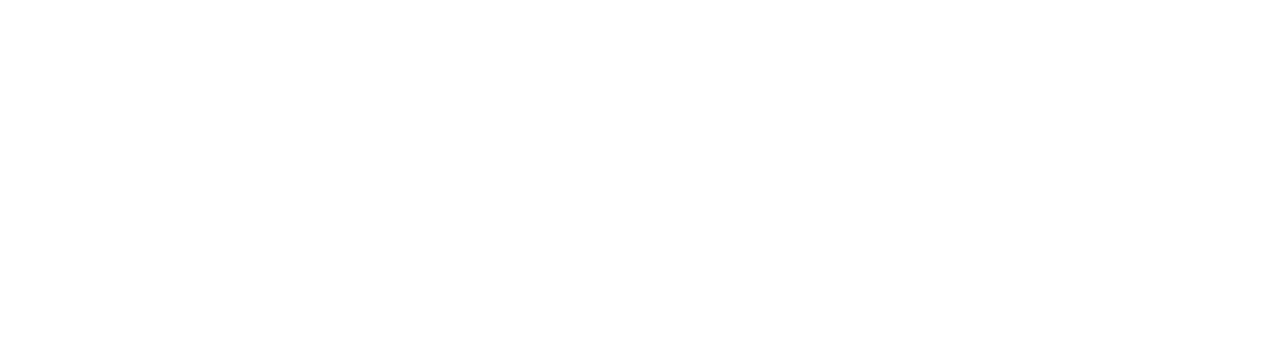
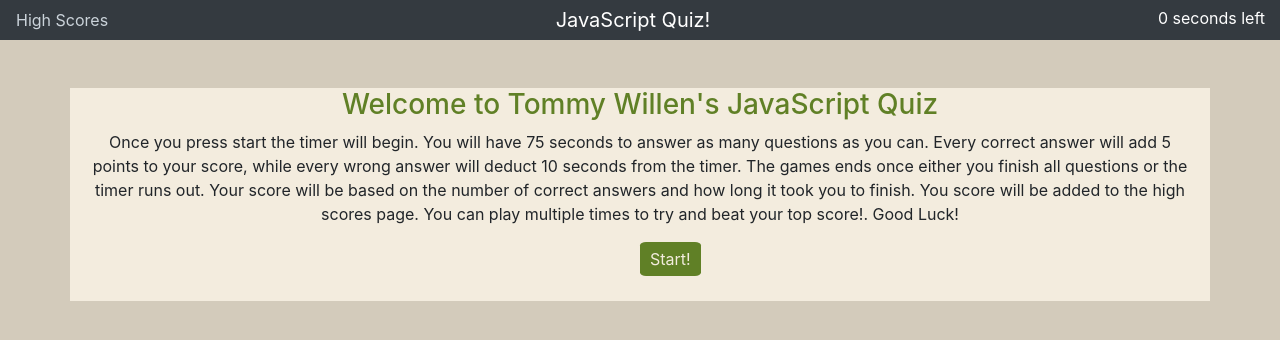
Before and after one commit to TommyWillen/Javascript-Quiz, a plain HTML site: page index.html in a window 1280 px wide. Shown: the top 340 px of the page. Drawn offline with nearby package versions, Linux system fonts and the light colour scheme.

Commit message:
created and styled the initial state for the game using js and bootstrap

```diff
--- a/assets/script.js
+++ b/assets/script.js
@@ -0,0 +1,35 @@
+let gameField = document.querySelector("#game-field");
+let timerValue = document.querySelector("#timer-value");
+
+const gameHead = document.createElement("h3");
+const gameDirections = document.createElement("p");
+const gameButton = document.createElement("button");
+let timerText = document.createElement("span");
+
+
+gameHead.textContent = "Welcome to Tommy Willen's JavaScript Quiz";
+gameDirections.textContent = "Once you press start the timer will begin. You will have 75 seconds to answer as many questions as you can. Every correct answer will add 5 points to your score, while every wrong answer will deduct 10 seconds from the timer. The games ends once either you finish all questions or the timer runs out. Your score will be based on the number of correct answers and how long it took you to finish. You score will be added to the high scores page. You can play multiple times to try and beat your top score!. Good Luck!";
+gameButton.textContent = "Start!";
+gameButton.setAttribute("class", "startBtn");
+gameField.appendChild(gameHead);
+gameField.appendChild(gameDirections);
+gameField.appendChild(gameButton);
+
+let timerTime = 0;
+
+timerText.setAttribute("class", "timer-text");
+timerValue.appendChild(timerText);
+timerText.textContent = timerTime + " seconds left";
+
+
+gameField.addEventListener("click", function(event){
+    var element = event.target;
+
+    if (element.matches("button") === true) {
+      gameStart();
+    }
+  });
+
+  function gameStart(){
+
+  }
--- a/assets/style.css
+++ b/assets/style.css
@@ -0,0 +1,52 @@
+header nav {
+    background-color: #22817d;
+    width: 100%;
+}
+
+h3 {
+    color: rgb(96, 128, 38);
+    text-align: center;
+}
+
+p {
+    text-align: center;
+}
+
+button {
+    background-color: rgb(96, 128, 38);
+    color: rgb(243, 236, 222);
+    border-radius: 10%;
+    border-width: 0;
+    padding: 5px 10px 5px 10px;
+}
+
+.startBtn{
+    left: 50%;
+    position: relative;
+    margin-bottom: 25px;
+}
+
+.timer-text {
+    float: right;
+    color: #fff;
+    padding-top: 6px;
+    padding-right: 15px;
+}
+
+button:hover {
+    background-color: #333a40;
+    color: #fff;
+}
+
+main {
+    width: 100%;
+    background-color: rgb(211, 203, 187);
+    padding-bottom: 100%;
+}
+main section div {
+    background-color: rgb(243, 236, 222);
+}
+.section {
+    padding-top: 60px;
+    margin-top: -60px;
+}
--- a/index.html
+++ b/index.html
@@ -1,15 +1,59 @@
 <!DOCTYPE html>
 <html lang="en">
-<head>
-    <meta charset="UTF-8">
-    <meta name="viewport" content="width=device-width, initial-scale=1.0">
+  <head>
+    <meta charset="UTF-8" />
+    <meta name="viewport" content="width=device-width, initial-scale=1.0" />
     <title>Document</title>
+    <link
+      rel="stylesheet"
+      href="https://stackpath.bootstrapcdn.com/bootstrap/4.5.2/css/bootstrap.min.css"
+      integrity="sha384-JcKb8q3iqJ61gNV9KGb8thSsNjpSL0n8PARn9HuZOnIxN0hoP+VmmDGMN5t9UJ0Z"
+      crossorigin="anonymous"
+    />
+    <link rel="stylesheet" href="./assets/style.css" />
+  </head>
+  <body>
+    <header>
+        <nav class="navbar-dark bg-dark">
+            <ul class="nav nav-fill">
+                <li class="nav-item active">
+                    <a class="nav-link float-left active text-light" href="highscore.html">High Scores</a>
+                </li>
+                <li>
+                    <a class="navbar-brand disabled" href="#">JavaScript Quiz!</a>
+                </li>
+                <li class="nav-item active" id="timer-value">
 
-    <link rel="stylesheet" href="./assets/style.css">
-</head>
-<body>
+                </li>
+            </ul>
+          </nav>
+    </header>
+    <main>
+        <section class="container pt-5">
+            <div class="row">
+                <div class="col" id="game-field">
+
+                </div>
+            </div>
+        </section>
+    </main>
 
 
+    <script
+      src="https://code.jquery.com/jquery-3.5.1.slim.min.js"
+      integrity="sha384-DfXdz2htPH0lsSSs5nCTpuj/zy4C+OGpamoFVy38MVBnE+IbbVYUew+OrCXaRkfj"
+      crossorigin="anonymous"
+    ></script>
+    <script
+      src="https://cdn.jsdelivr.net/npm/popper.js@1.16.1/dist/umd/popper.min.js"
+      integrity="sha384-9/reFTGAW83EW2RDu2S0VKaIzap3H66lZH81PoYlFhbGU+6BZp6G7niu735Sk7lN"
+      crossorigin="anonymous"
+    ></script>
+    <script
+      src="https://stackpath.bootstrapcdn.com/bootstrap/4.5.2/js/bootstrap.min.js"
+      integrity="sha384-B4gt1jrGC7Jh4AgTPSdUtOBvfO8shuf57BaghqFfPlYxofvL8/KUEfYiJOMMV+rV"
+      crossorigin="anonymous"
+    ></script>
     <script src="./assets/script.js"></script>
-</body>
+  </body>
 </html>
```
